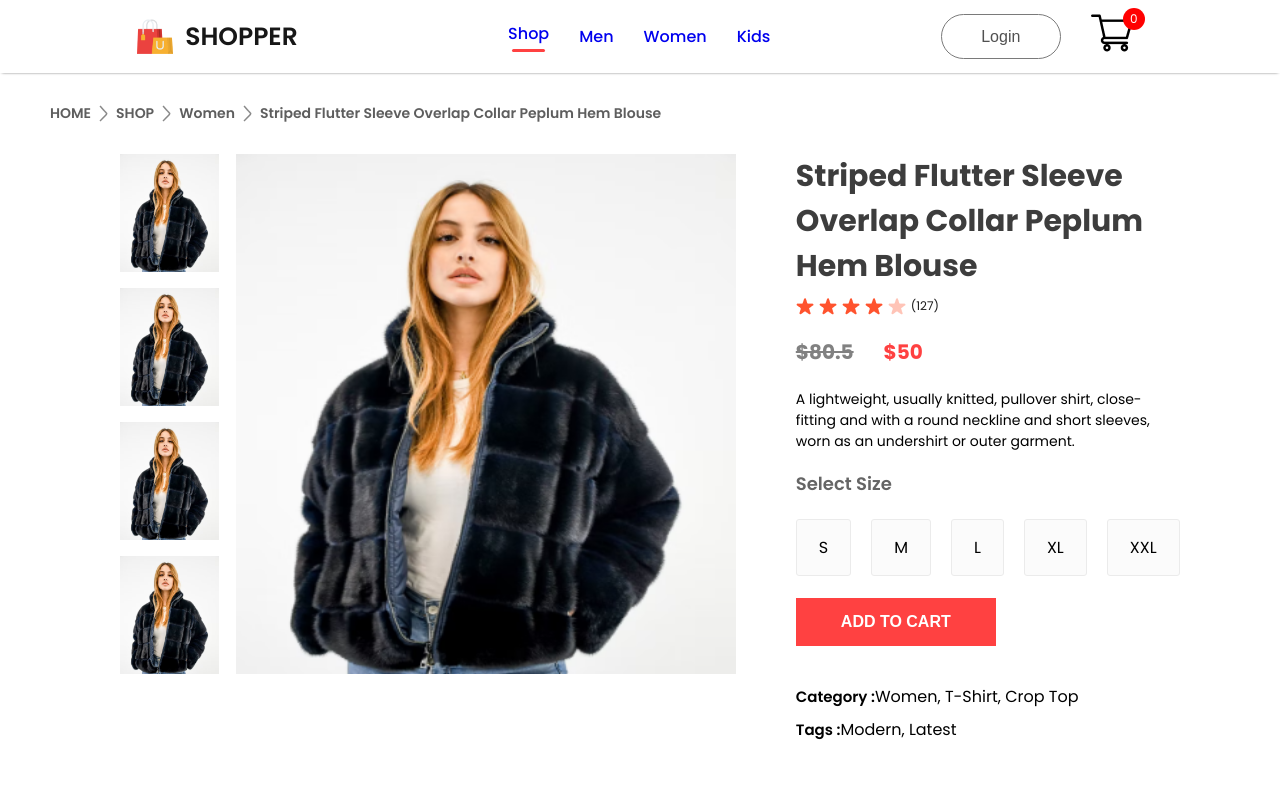
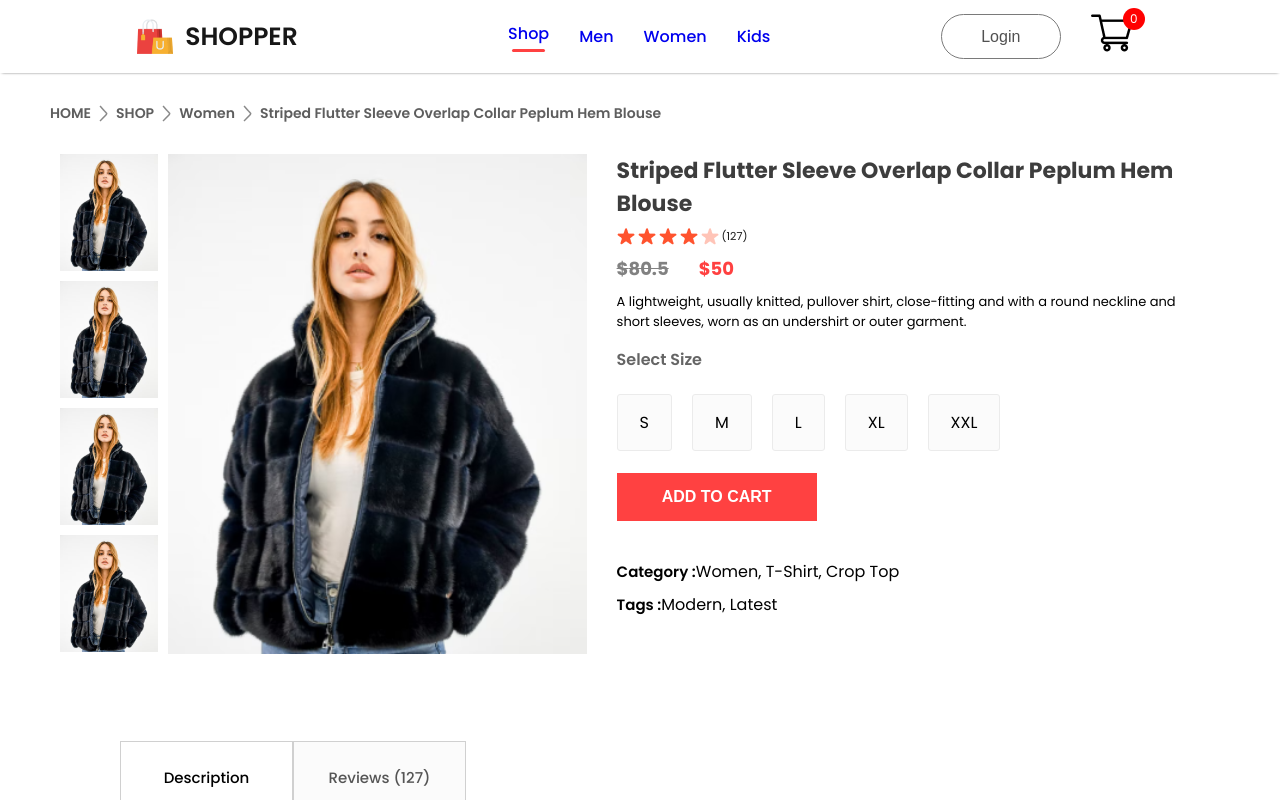
Before and after one commit to Rashijain2709/E-Commerce, a React (Create React App) app: page /product/1 in a window 1280 px wide. Shown: the top 800 px of the page. Built offline with nearby package versions, Linux system fonts and the light colour scheme.

Commit message:
in productDisplay added the media query for 1280px

```diff
--- a/src/Components/ProductDisplay/ProductDisplay.scss
+++ b/src/Components/ProductDisplay/ProductDisplay.scss
@@ -112,3 +112,95 @@
         }
     }
 }
+
+@media(max-width:1280px) {
+    .product-display {
+    margin: 0px 60px;
+
+    .product-display-left {
+        gap: 10px;
+
+        .product-display-img-list {
+            gap: 10px;
+
+            img {
+                height: 117px;
+            }
+        }
+
+        .product-display-img {
+            .product-display-main-img {
+                width: auto;
+                height: 500px;
+            }
+        }
+    }
+
+    .product-display-right {
+        margin: 0px 30px;
+
+        h1 {
+            font-size: 22px;
+        }
+
+        .product-display-right-stars {
+            gap: 3px;
+            font-size: 11px;
+        }
+
+        .product-display-right-prices {
+            margin: 10px 0px;
+            font-size: 18px;
+        }
+
+        .product-display-right-description {
+            font-size: 13px;
+        }
+
+        .product-display-right-size {
+            h1 {
+                margin-top: 15px;
+                color: #656565;
+                font-size: 16px;
+                font-weight: 600;
+            }
+
+            .product-display-right-sizes {
+                display: flex;
+                gap: 20px;
+                margin: 22px 0px;
+
+                div {
+                    padding: 15px 22px;
+                    background: #fbfbfb;
+                    border: 1px solid #ebebeb;
+                    border-radius: 3px;
+                    cursor: pointer;
+                }
+            }
+        }
+
+        button {
+            padding: 15px 40px;
+            width: 200px;
+            font-size: 16px;
+            font-weight: 600;
+            color: white;
+            background: #ff4141;
+            margin-bottom: 30px;
+            outline: none;
+            border: none;
+            cursor: pointer;
+        }
+
+        .product-display-right-category {
+            margin-top: 8px;
+
+            span {
+                font-size: 15px;
+                font-weight: 600;
+            }
+        }
+    }
+}
+}
```
